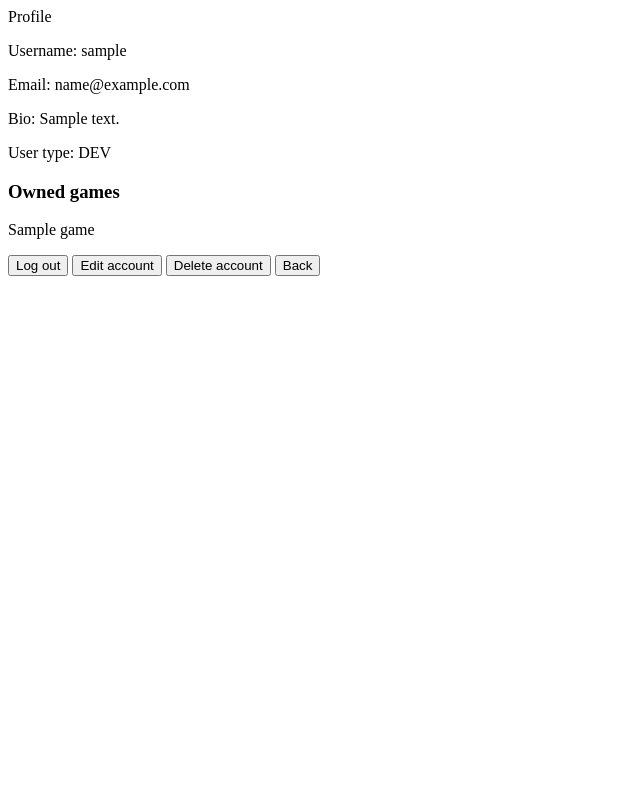
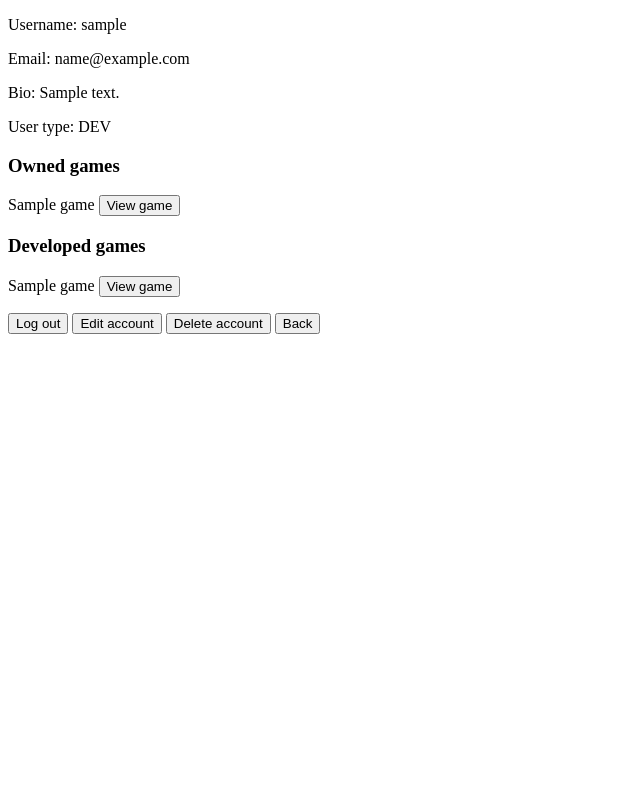
Before and after one commit to aleksihamalainen/game-store, a Django app: page /profile/ in a window 1280 px wide. Shown: the whole page, without its empty margins (0-640 px from the left). Run offline with Django 3.2, Linux system fonts and the light colour scheme; a user stored in the database is signed in; tables that the repository leaves empty hold one stand-in row (values such as "Sample post").

Commit message:
Developed games can be viewed from profile, added view game -buttons to profile

```diff
--- a/games/views.py
+++ b/games/views.py
@@ -105,7 +105,7 @@ def purchase_game(request, game_id):
     game = get_object_or_404(Game, id = game_id)
     user = request.user
     if user.owned_games.filter(pk=game_id).count() != 0 or user.id == game.developer.user_id:
-            return redirect(f'/games/{game.id}/')
+        return redirect(f'/games/{game.id}/')
     sid = "azLMOnNlbGxlcg=="
     pid = str(game.id)
     secret = "DbG5kmGnFmWBOh6SsWHRstQYZ7QA"
--- a/users/templates/profile.html
+++ b/users/templates/profile.html
@@ -1,5 +1,10 @@
-{% block title %}Profile{% endblock title %}
 {% load static %}
+<!DOCTYPE html>
+<html>
+<head>
+	<title>Profile</title>
+</head>
+<body>
 {% block content %}
 	<div class='profileinfo'>
 		<p>Username: {{ user.username }}</p>
@@ -9,12 +14,22 @@
 		<div>
 			<h3>Owned games</h3>
 			{% for game in user.owned_games.all %}
-				<p>{{ game.title }}</p>
+				<p>{{ game.title }} <button onclick="location.href='/games/{{game.id}}'">View game</button></p>
 			{% endfor %}
 		</div>
+			{% if user.account_type == 'DEV' %}
+				<div class="developed_games">
+					<h3>Developed games</h3>
+					{% for dev_game in developed_games.all %}
+						<p>{{ dev_game.title }} <button onclick="location.href='/games/{{dev_game.id}}'">View game</button></p>
+					{% endfor %}
+				</div>
+			{% endif %}
 		<button onclick="location.href='./logout'">Log out</button>
 		<button onclick="location.href='./edit'">Edit account</button>
 		<button onclick="location.href='./delete'">Delete account</button>
 		<button onclick="location.href='/'">Back</button>
 	</div>
 {% endblock content %}
+</body>
+</html>
--- a/users/views.py
+++ b/users/views.py
@@ -2,13 +2,20 @@ from __future__ import unicode_literals
 from .forms import RegistrationForm, LoginForm, EditProfileForm, DeleteAccountForm
 from django.core.exceptions import PermissionDenied
 from .models import Developer, Player
+from games.models import Game
 from django.contrib.auth import authenticate, login, logout
-from django.shortcuts import render, redirect
+from django.shortcuts import render, redirect, get_object_or_404
 from django.contrib.auth.decorators import login_required
 
 @login_required
 def profile(request):
-	return render(request, './profile.html', {'user': request.user})
+	user = request.user
+	if user.account_type == 'DEV':
+		developer = get_object_or_404(Developer, user_id = user.id)
+		developed_games = Game.objects.filter(developer = developer.user_id)
+		return render(request, './profile.html', {'user': user, 'developed_games': developed_games})
+	else:
+		return render(request, './profile.html', {'user': user})
 
 def login_view(request):
 	if request.user.is_authenticated:
```
